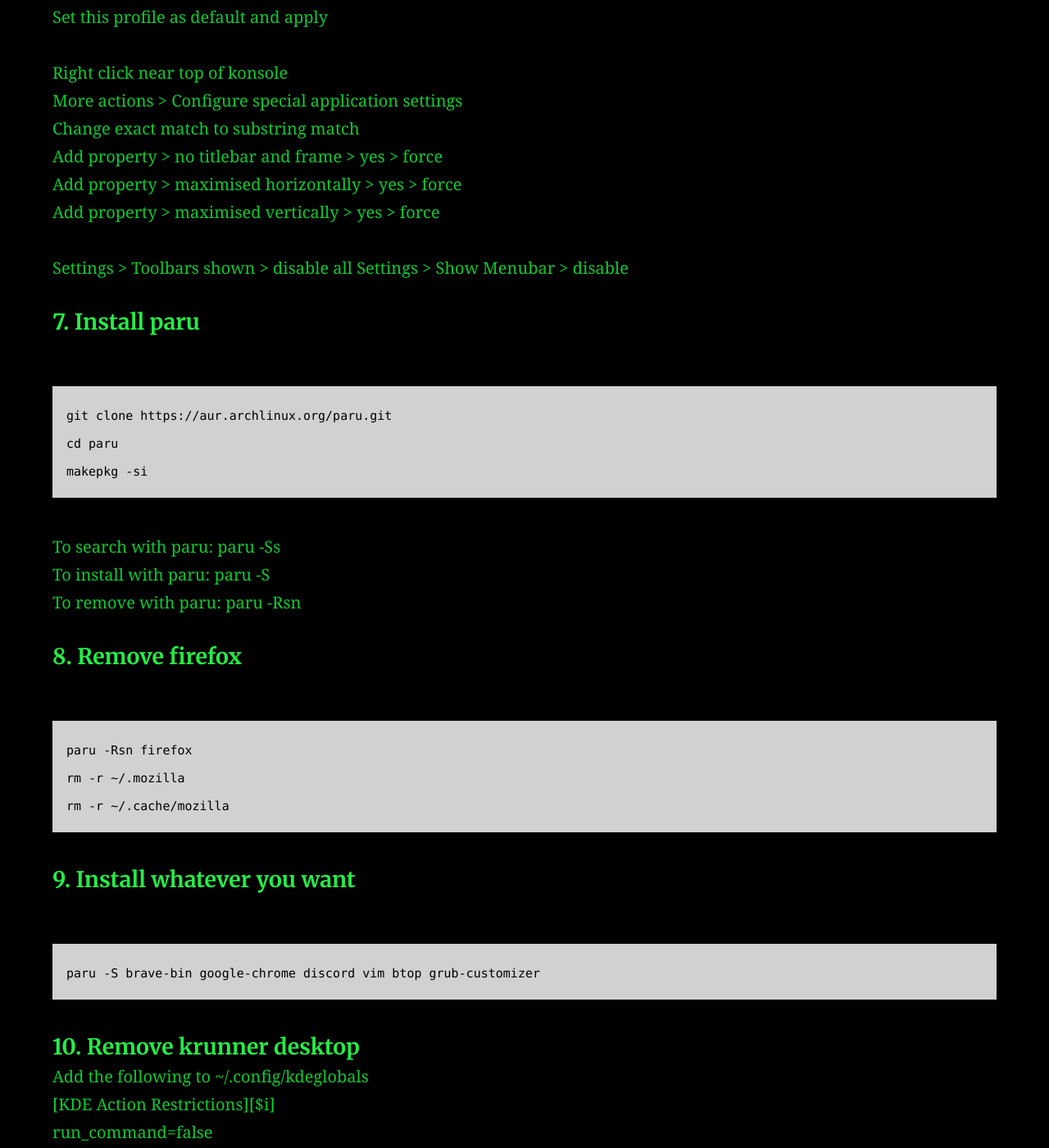
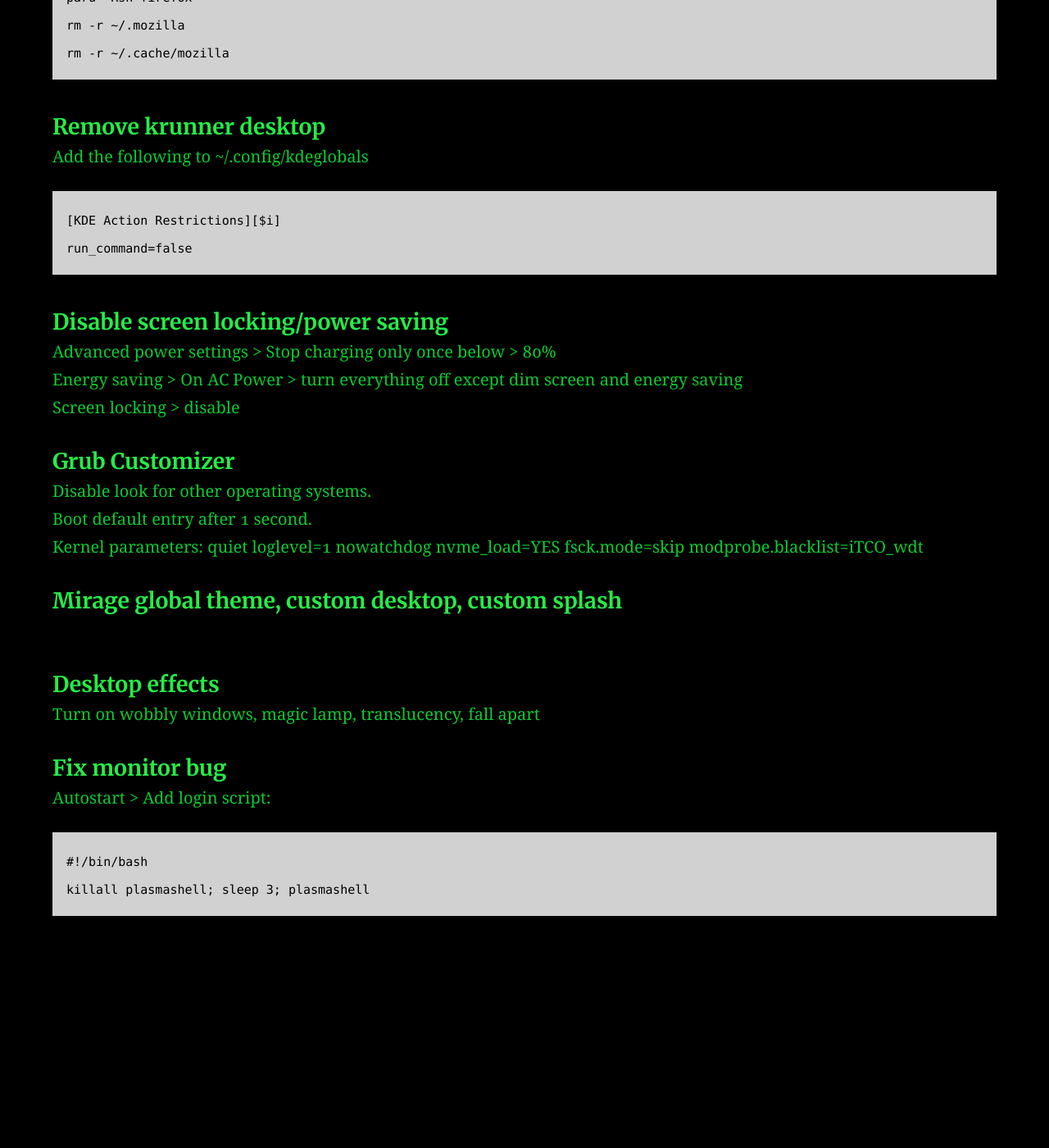
Before and after one commit to AC01010/Connor-McCartney.github.io, a Jekyll site: the page built from _posts/2015-08-27-plasma.md, in a window 1280 px wide and 1400 px high, scrolled down 1365 px. Shown: the whole window at 82% size. Built offline with Jekyll 4.4.1, drawn with Linux system fonts in a browser that asks for light colours; after the commit the page ends 2516 px from its top, so only the background shows below that; some of the changed text lies outside the part shown.

Commit message:
Update and rename 2015-08-27-endeavour.md to 2015-08-27-plasma.md

````diff
--- a/_posts/2015-08-27-endeavour.md
+++ b/_posts/2015-08-27-plasma.md
@@ -1,27 +1,13 @@
 ---
-title: How I Customise EndeavourOS KDE Plasma
+title: How I Customise KDE Plasma
 categories:
 - Other
 excerpt: |
 
 ---
 
-#### 1. Update mirrors
-<br>
 
-#### 2. Remove auto startup page and notifications
-<br>
-```
-sudo pacman -Rsn eos-update-notifier
-```
-
-#### 3. Update system
-<br>
-```
-sudo pacman -Syu
-```
-
-#### 4. Configure shortcuts (these are just my preferences)
+#### Configure shortcuts (these are just my preferences)
 
 Open shortcuts
 
@@ -58,18 +44,8 @@
 Settings > Toolbars shown > disable all
 Settings > Show Menubar > disable
 
-#### 7. Install paru
-<br>
-```
-git clone https://aur.archlinux.org/paru.git
-cd paru
-makepkg -si
-```
-To search with paru: paru -Ss  <br>
-To install with paru: paru -S  <br>
-To remove with paru: paru -Rsn
 
-#### 8. Remove firefox
+#### Remove firefox
 <br>
 ```
 paru -Rsn firefox
@@ -77,38 +53,35 @@
 rm -r ~/.cache/mozilla
 ```
 
-#### 9. Install whatever you want
-<br>
+####  Remove krunner desktop
+
+Add the following to ~/.config/kdeglobals <br>
+
 ```
-paru -S brave-bin google-chrome discord vim btop grub-customizer
+[KDE Action Restrictions][$i]
+run_command=false
 ```
 
-#### 10. Remove krunner desktop
-
-Add the following to ~/.config/kdeglobals <br>
-[KDE Action Restrictions][$i] <br>
-run_command=false
-
-#### 11. Disable screen locking/power saving
+#### Disable screen locking/power saving
 
 Advanced power settings > Stop charging only once below > 80% <br>
 Energy saving > On AC Power > turn everything off except dim screen and energy saving <br>
 Screen locking > disable
 
-#### 12. Grub Customizer
+#### Grub Customizer
 
 Disable look for other operating systems. <br>
 Boot default entry after 1 second. <br>
 Kernel parameters: quiet loglevel=1 nowatchdog nvme_load=YES fsck.mode=skip modprobe.blacklist=iTCO_wdt
 
-#### 13. Mirage global theme, nebula desktop, nebula splash
+#### Mirage global theme, custom desktop, custom splash
 <br>
 
-#### 14. Desktop effects
+#### Desktop effects
 
 Turn on wobbly windows, magic lamp, translucency, fall apart
 
-#### 15. Fix monitor bug
+#### Fix monitor bug
 
 Autostart > Add login script:
 
````
Also changed, not shown: other parts of _posts/2015-08-27-plasma.md (+2 -2 lines).
